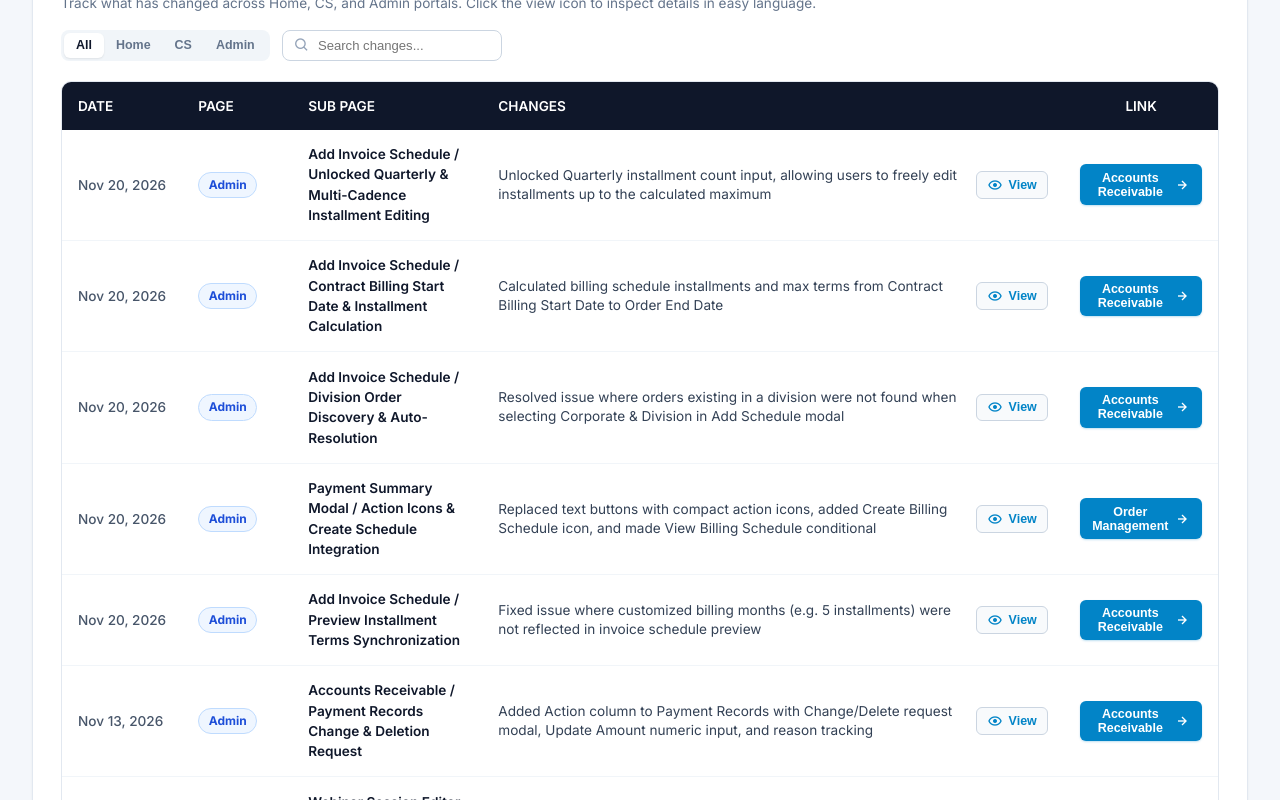
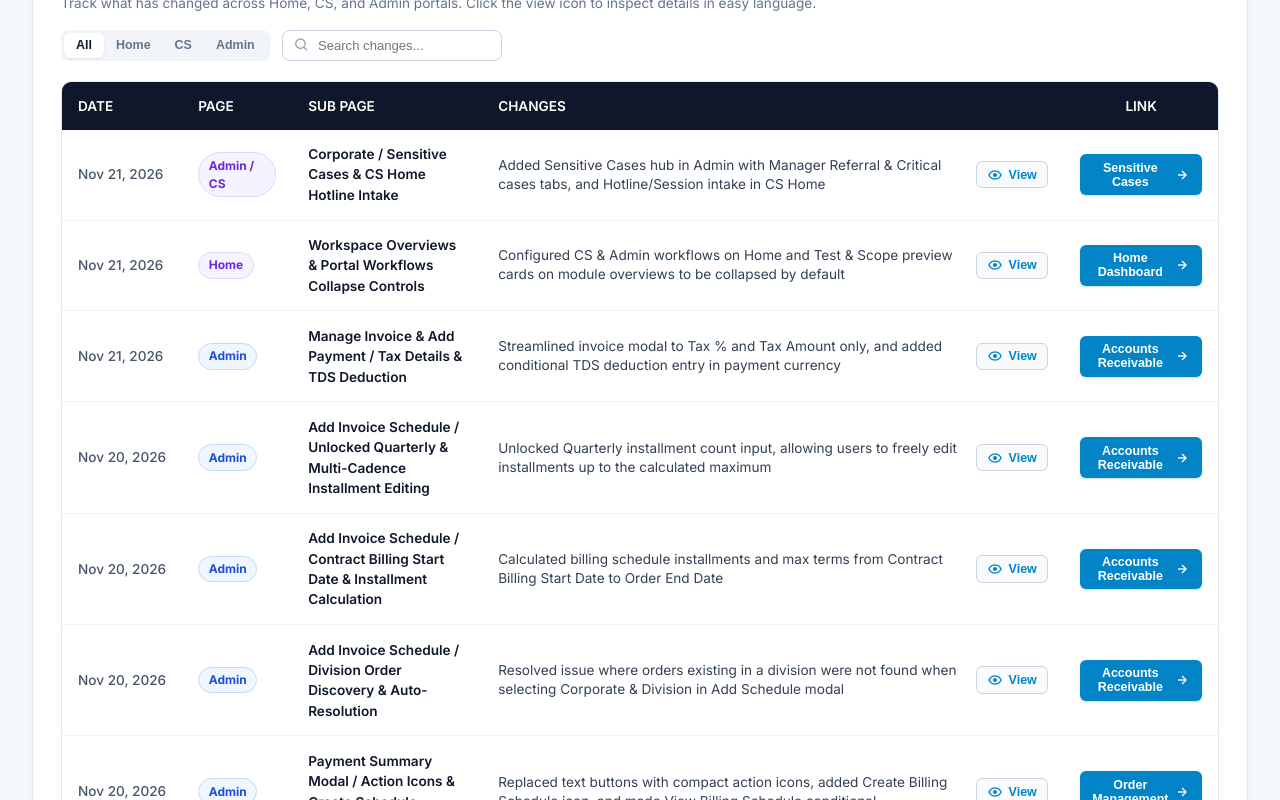
Before and after one commit to karan-mantracare/cs-admin-billing, a React (Vite) app: page /home in a window 1280 px wide. Shown: the part 720-1520 px from the top of the page. Built offline with nearby package versions, Linux system fonts and the light colour scheme.

Commit message:
docs: update README and changelog with Sensitive Cases portal, CS Home hotline/session intake, default collapse, and tax updates

```diff
--- a/src/data/changelogData.js
+++ b/src/data/changelogData.js
@@ -1,4 +1,57 @@
 export const CHANGELOG_DATA = [
+  {
+    id: 'cl-sensitive-cases-portal-and-hotline-intake-20261121',
+    date: '2026-11-21',
+    formattedDate: 'Nov 21, 2026',
+    page: 'Admin / CS',
+    subPage: 'Corporate / Sensitive Cases & CS Home Hotline Intake',
+    summary: 'Added Sensitive Cases hub in Admin with Manager Referral & Critical cases tabs, and Hotline/Session intake in CS Home',
+    details: 'Introduced a comprehensive Sensitive Cases portal under Corporate in the Admin dashboard with two dedicated tabs: Manager Referral and Critical cases. Features live status tracking, pagination (10-100), inline editable remarks, highest priority flagging, and a collapsible complete form details inspector. In CS Home, integrated a Manager Referral link copy workflow with corporate division mapping, and an urgent Report for Sensitive Cases intake modal featuring Source selection (Hotline Call / 1 on 1 Session) with conditional Caller Number input disabling.',
+    plainLanguage: 'Added a dedicated Sensitive Cases page in Admin with tabs for Manager Referral and Critical cases. Added quick link shortcuts in CS Home to copy division-mapped referral links and report sensitive clinical crises directly, supporting both Hotline calls and 1 on 1 sessions.',
+    highlights: [
+      'Manager Referral & Critical Cases Tabs: Complete confidential triage table with real-time updates and pagination (10-100)',
+      'Top Source Radio & Conditional Caller Number: Toggle between Hotline Call and 1 on 1 Session, automatically disabling Caller Number on Session',
+      'Dedicated Source Column: Added live Source badges with icons in the Critical Cases table',
+      'Collapsible Form Details: Case modal defaults to collapse mode with toggle to view complete multi-section manager and member details',
+      'Public Referral Form Mapping: Division-mapped public referral form auto-loads into the Admin portal upon submission'
+    ],
+    path: '/corporate/sensitive-cases',
+    linkText: 'Sensitive Cases'
+  },
+  {
+    id: 'cl-workspace-and-home-default-collapse-20261121',
+    date: '2026-11-21',
+    formattedDate: 'Nov 21, 2026',
+    page: 'Home',
+    subPage: 'Workspace Overviews & Portal Workflows Collapse Controls',
+    summary: 'Configured CS & Admin workflows on Home and Test & Scope preview cards on module overviews to be collapsed by default',
+    details: 'To improve page density and eliminate vertical visual clutter, Customer Success (CS) Workflows and Admin Portal Workflows on the main Home dashboard, as well as the Test & Telemetry Preview table and What We Are Doing In This Project cards on module summary pages, now default to collapsed mode with smooth interactive expand/collapse toggles and status indicators.',
+    plainLanguage: 'Collapsed heavy overview workflows and telemetry preview cards across Home and module workspaces by default so you can focus on primary actions immediately without excessive scrolling.',
+    highlights: [
+      'Always Collapsed by Default: CS & Admin workflow accordions and telemetry tables open in collapsed state',
+      'Interactive Header Toggles: One-click header toggle bars with chevron icons and status badges',
+      'Streamlined Workspace Density: Drastically reduces initial viewport scroll distance across dashboards'
+    ],
+    path: '/home',
+    linkText: 'Home Dashboard'
+  },
+  {
+    id: 'cl-tax-simplification-and-tds-deduction-20261121',
+    date: '2026-11-21',
+    formattedDate: 'Nov 21, 2026',
+    page: 'Admin',
+    subPage: 'Manage Invoice & Add Payment / Tax Details & TDS Deduction',
+    summary: 'Streamlined invoice modal to Tax % and Tax Amount only, and added conditional TDS deduction entry in payment currency',
+    details: 'Removed extraneous and redundant Tax Details fields in the Manage Invoice modal, keeping only Tax % and Tax Amount. In the Add Payment modal, enabled the TDS / Withholding tax input only when the TDS checkbox is selected, restricting input directly to the payment currency amount without unnecessary complex tax configuration.',
+    plainLanguage: 'Simplified invoice tax inputs to only Tax % and Tax Amount, and updated Add Payment so TDS deduction amount can be entered cleanly when the TDS checkbox is selected.',
+    highlights: [
+      'Streamlined Invoice Taxes: Removed clutter to show only Tax % and Tax Amount',
+      'Conditional TDS Input: Unlocks TDS deduction amount field only when TDS checkbox is active',
+      'Strict Payment Currency Scoping: Enforces TDS deduction exclusively in the received payment currency'
+    ],
+    path: '/client-payments',
+    linkText: 'Accounts Receivable'
+  },
   {
     id: 'cl-quarterly-unlocked-installments-input-20261120',
     date: '2026-11-20',
```
Also changed, not shown: 1 other file (tests, documents, lock files or other folders).
